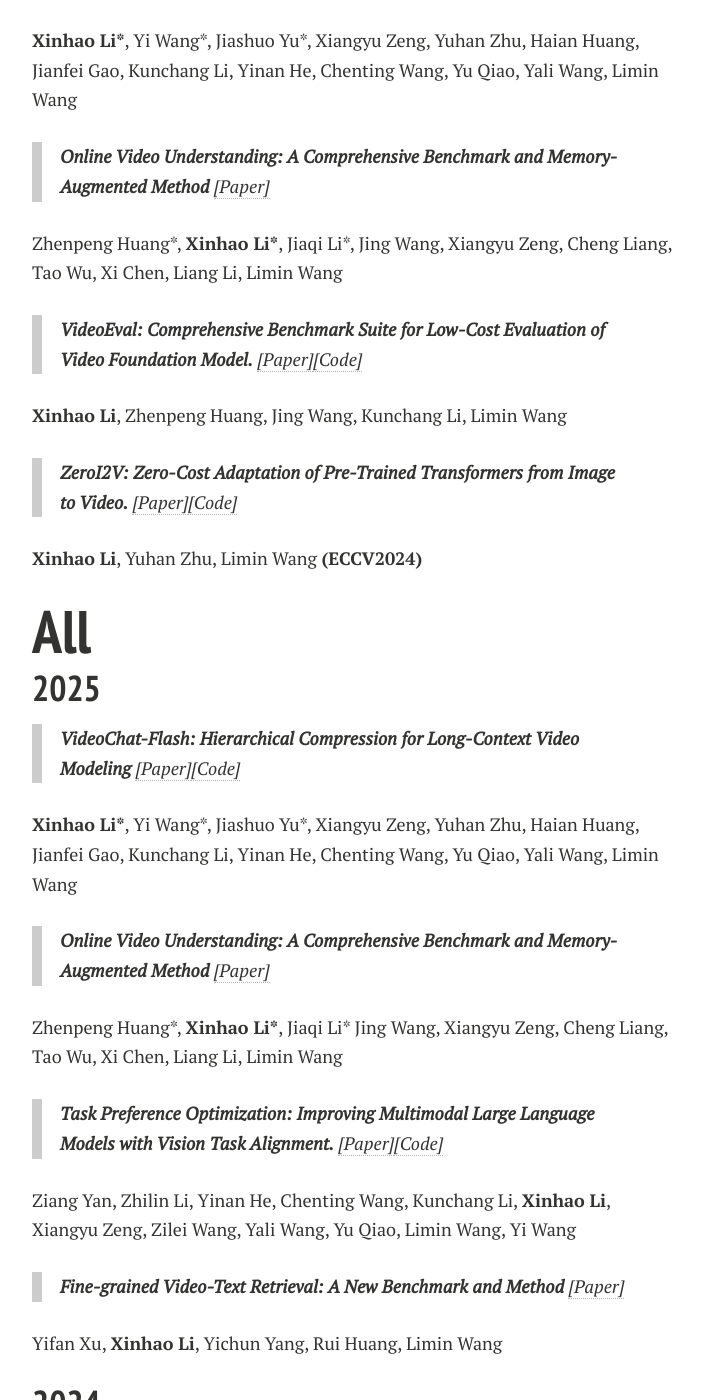
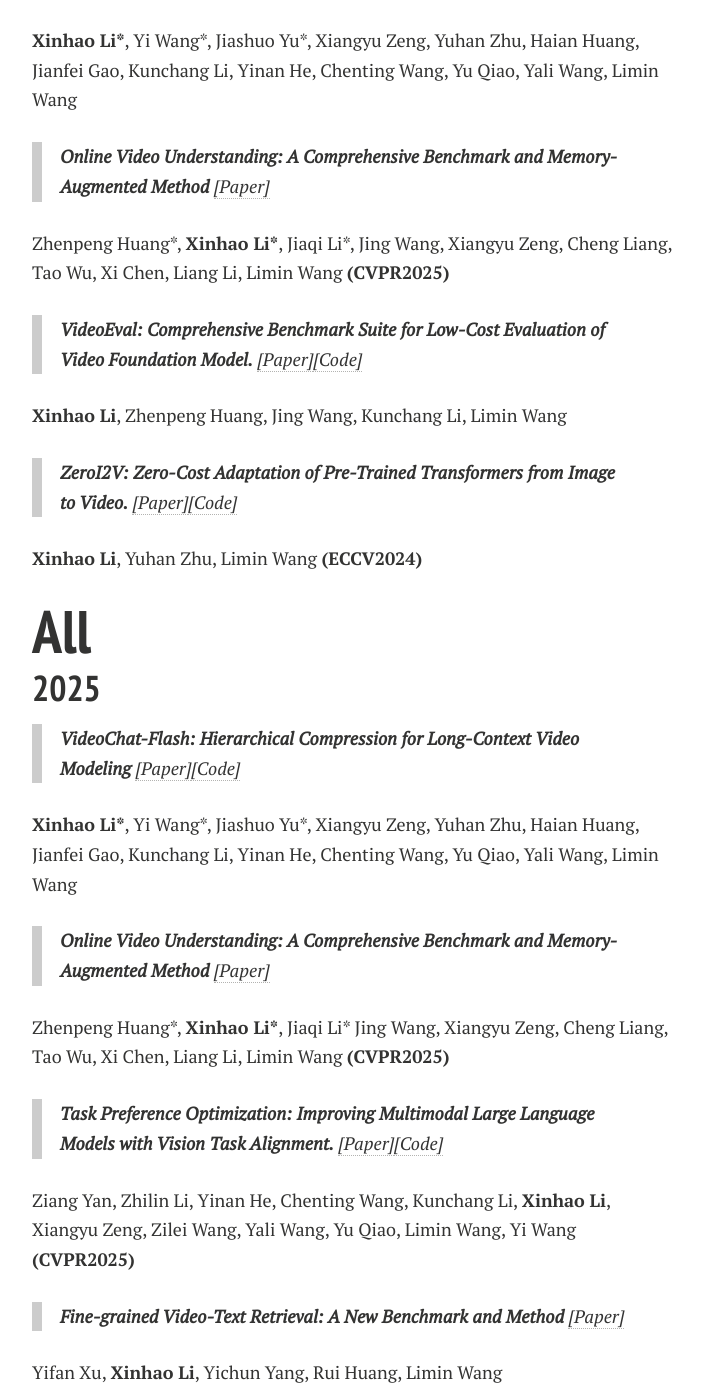
Before and after one commit to leexinhao/leexinhao.github.io, a Jekyll site: the page built from publications.md, in a window 1280 px wide and 1400 px high, scrolled down 526 px. Shown: the whole window, without its empty margins (288-991 px from the left). Built offline with Jekyll 4.4.1, drawn with Linux system fonts in a browser that asks for light colours; nearby versions of some CDN libraries; comment, search, counter and statistics services are not loaded; a style sheet for code colours, icons or effects is not loaded.

Commit message:
update cvpr

```diff
--- a/publications.md
+++ b/publications.md
@@ -16,11 +16,9 @@ Yi Wang\*, Kunchang Li\*, **Xinhao Li\***, Jiashuo Yu\*, Yinan He\*, Guo Chen, B
 
 **Xinhao Li\***, Yi Wang\*, Jiashuo Yu\*, Xiangyu Zeng, Yuhan Zhu, Haian Huang, Jianfei Gao, Kunchang Li, Yinan He, Chenting Wang, Yu Qiao, Yali Wang, Limin Wang
 
-
-
 > ***Online Video Understanding: A Comprehensive Benchmark and Memory-Augmented Method*** [[Paper]](https://arxiv.org/abs/2501.00584v1)
 
-Zhenpeng Huang\*, **Xinhao Li\***, Jiaqi Li\*, Jing Wang, Xiangyu Zeng, Cheng Liang, Tao Wu, Xi Chen, Liang Li, Limin Wang
+Zhenpeng Huang\*, **Xinhao Li\***, Jiaqi Li\*, Jing Wang, Xiangyu Zeng, Cheng Liang, Tao Wu, Xi Chen, Liang Li, Limin Wang  **(CVPR2025)**
 
 > ***VideoEval: Comprehensive Benchmark Suite for Low-Cost Evaluation of Video Foundation Model.*** [[Paper]](https://arxiv.org/abs/2407.06491)[[Code]](https://github.com/leexinhao/VideoEval)
 
@@ -41,12 +39,12 @@ Zhenpeng Huang\*, **Xinhao Li\***, Jiaqi Li\*, Jing Wang, Xiangyu Zeng, Cheng Li
 
 > ***Online Video Understanding: A Comprehensive Benchmark and Memory-Augmented Method*** [[Paper]](https://arxiv.org/abs/2501.00584v1)
 
-Zhenpeng Huang\*, **Xinhao Li\***, Jiaqi Li\* Jing Wang, Xiangyu Zeng, Cheng Liang, Tao Wu, Xi Chen, Liang Li, Limin Wang
+Zhenpeng Huang\*, **Xinhao Li\***, Jiaqi Li\* Jing Wang, Xiangyu Zeng, Cheng Liang, Tao Wu, Xi Chen, Liang Li, Limin Wang  **(CVPR2025)**
 
 
 > ***Task Preference Optimization: Improving Multimodal Large Language Models with Vision Task Alignment.*** [[Paper]](https://arxiv.org/abs/2412.19326)[[Code]](https://github.com/OpenGVLab/TPO)
 
-Ziang Yan, Zhilin Li, Yinan He, Chenting Wang, Kunchang Li, **Xinhao Li**, Xiangyu Zeng, Zilei Wang, Yali Wang, Yu Qiao, Limin Wang, Yi Wang
+Ziang Yan, Zhilin Li, Yinan He, Chenting Wang, Kunchang Li, **Xinhao Li**, Xiangyu Zeng, Zilei Wang, Yali Wang, Yu Qiao, Limin Wang, Yi Wang  **(CVPR2025)**
 
 > ***Fine-grained Video-Text Retrieval: A New Benchmark and Method*** [[Paper]](https://arxiv.org/pdf/2501.00513)
 
```
Also changed, not shown: index.md (+3 -0 lines).
